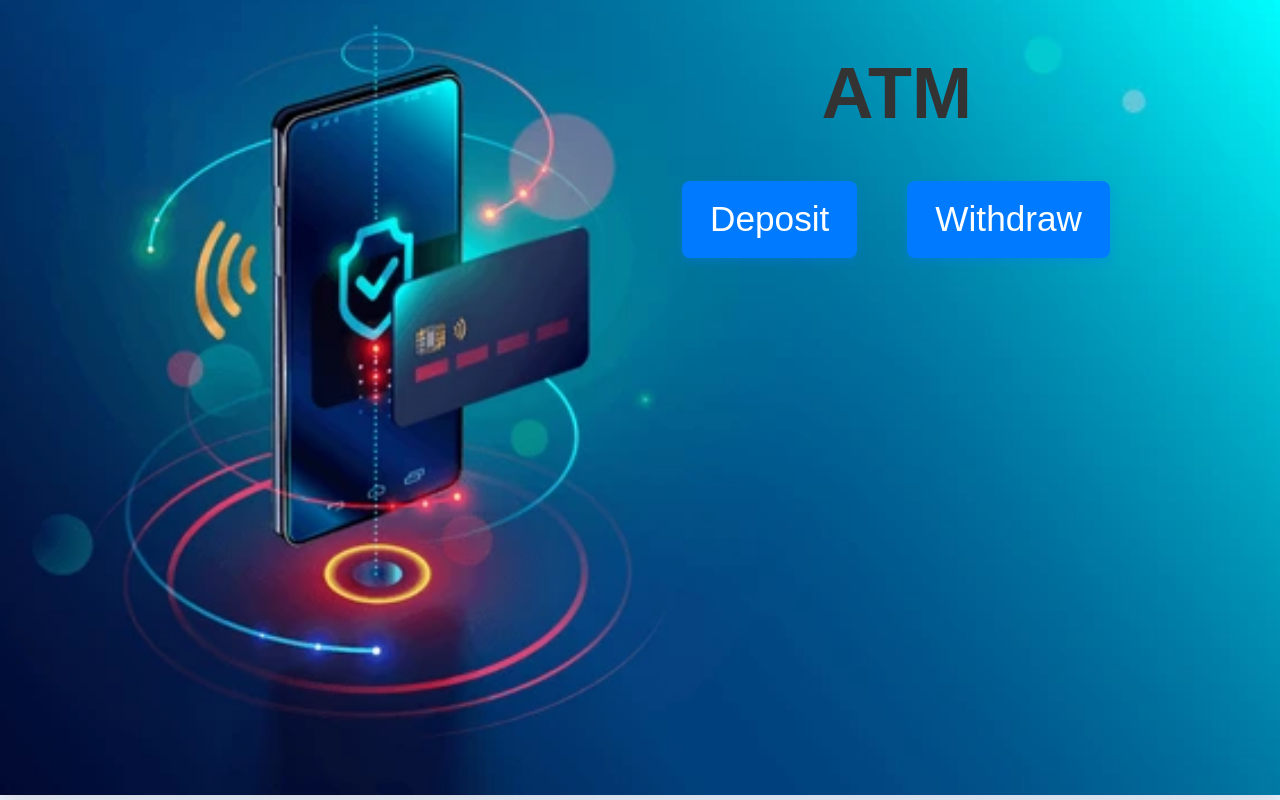
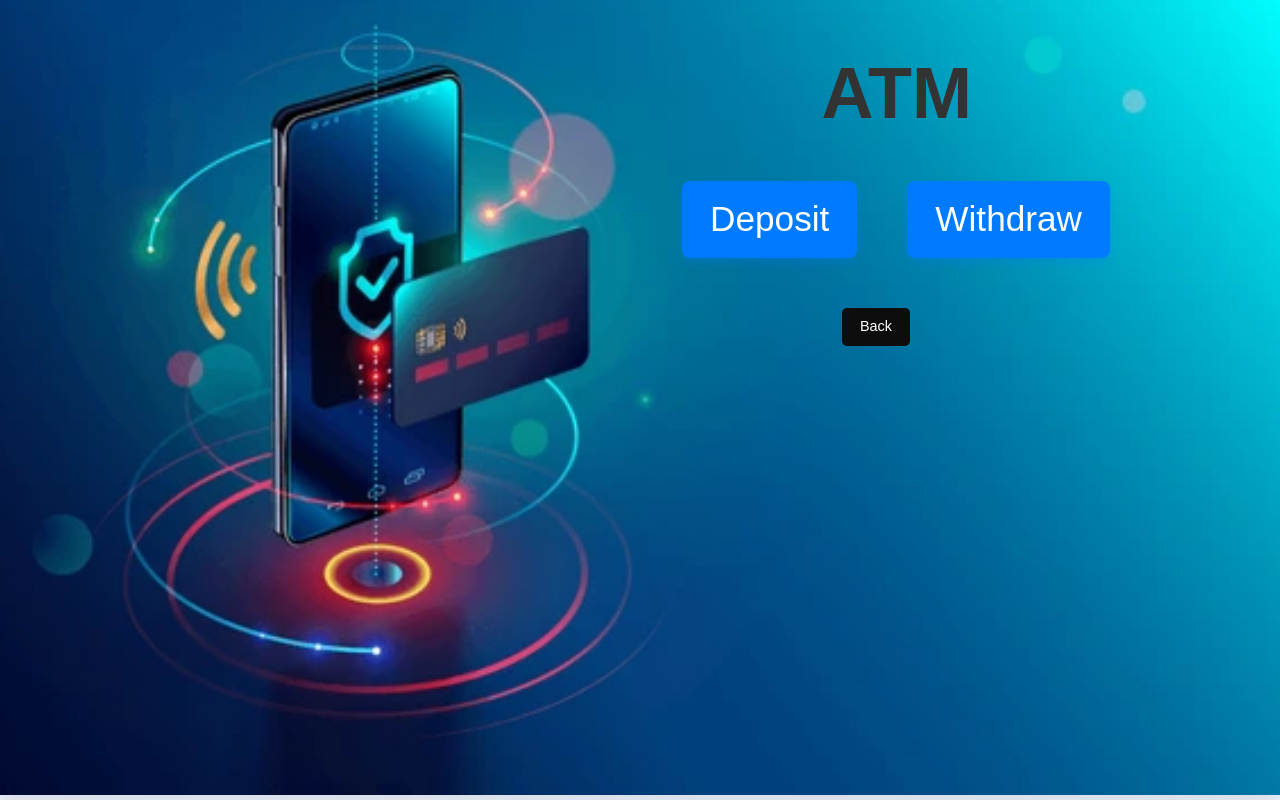
Before and after one commit to Kisara-k/bank-sys, a React (Create React App) app in the folder client/: page /atm in a window 1280 px wide. Built offline with nearby package versions, Linux system fonts and the light colour scheme.

Commit message:
Refactor ATMProfile page CSS and add back button
- Refactored the CSS for the ATMProfile page to improve styling and alignment.
- Added a back button to the page for easier navigation.

```diff
--- a/client/src/pages/ATMProfile.css
+++ b/client/src/pages/ATMProfile.css
@@ -78,6 +78,23 @@
 .atm-button:active {
     transform: scale(0.98);
 }
+.back-button-container {
+    margin-top: 50px;
+    margin-right: 350px;
+    display: flex;
+    justify-content: center;
+}
+
+/* Different styling for the back button */
+.atm-back-button {
+    padding: 8px 18px;
+    font-size: 0.9rem;
+    color: #ffffff;
+    background-color: #0e0d0d; /* Different color for the Back button */
+    border: none;
+    border-radius: 5px;
+    cursor: pointer;
+}
 
 /* Responsive Styles */
 @media (max-width: 600px) {
--- a/client/src/pages/ATMProfile.js
+++ b/client/src/pages/ATMProfile.js
@@ -1,10 +1,11 @@
+// ATMProfile.js
 import React from 'react';
 import { Link } from 'react-router-dom';
 import './ATMProfile.css';
 
 const ATMProfile = () => {
     return (
-        <div id="atm-page"  className="atm-profile-container">
+        <div id="atm-page" className="atm-profile-container">
             <header>
                 <h1 className="atm-profile-title">ATM</h1>
             </header>
@@ -16,6 +17,11 @@ const ATMProfile = () => {
                     <button className="atm-button" aria-label="Withdraw">Withdraw</button>
                 </Link>
             </section>
+            <div className="back-button-container">
+                <Link to="/account" className="atm-back-button-link">
+                    <button className="atm-back-button" aria-label="Back">Back</button>
+                </Link>
+            </div>
         </div>
     );
 };
```
Lines whose indentation alone changed are shown as unchanged.
